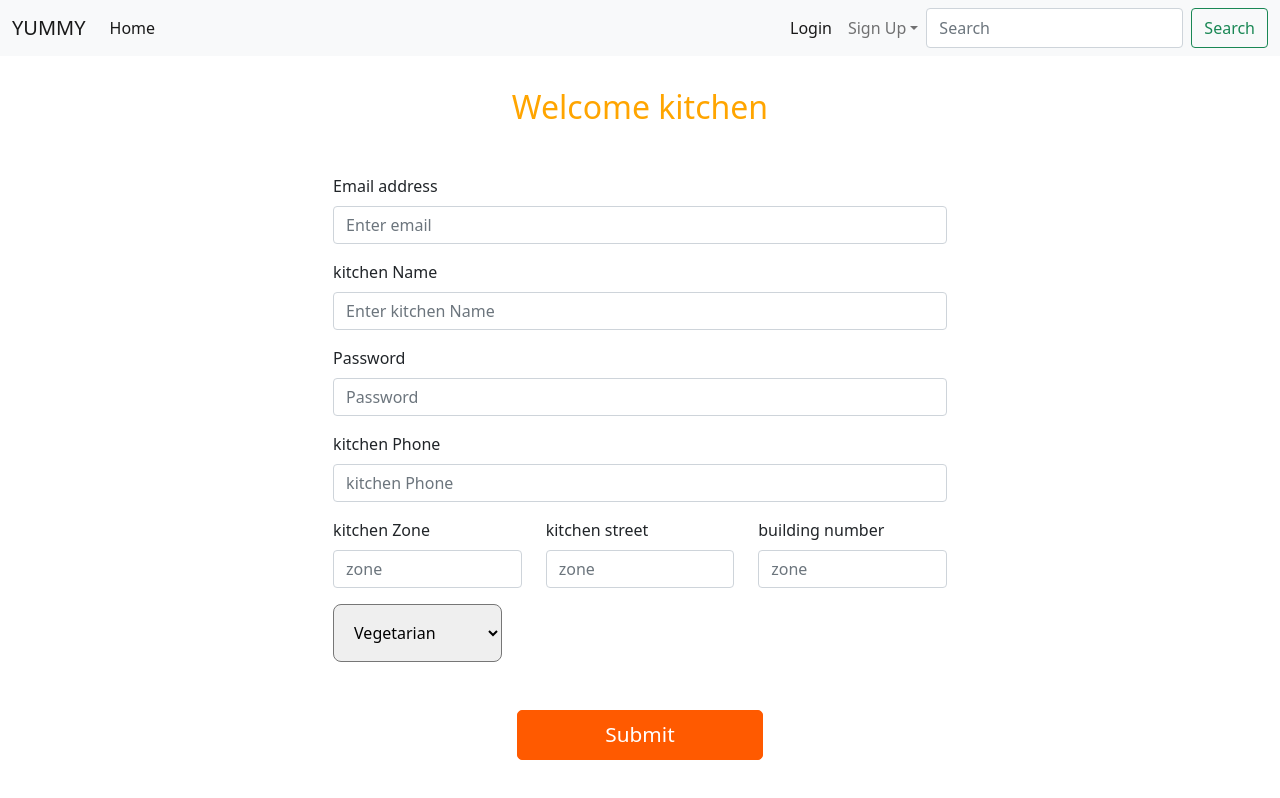
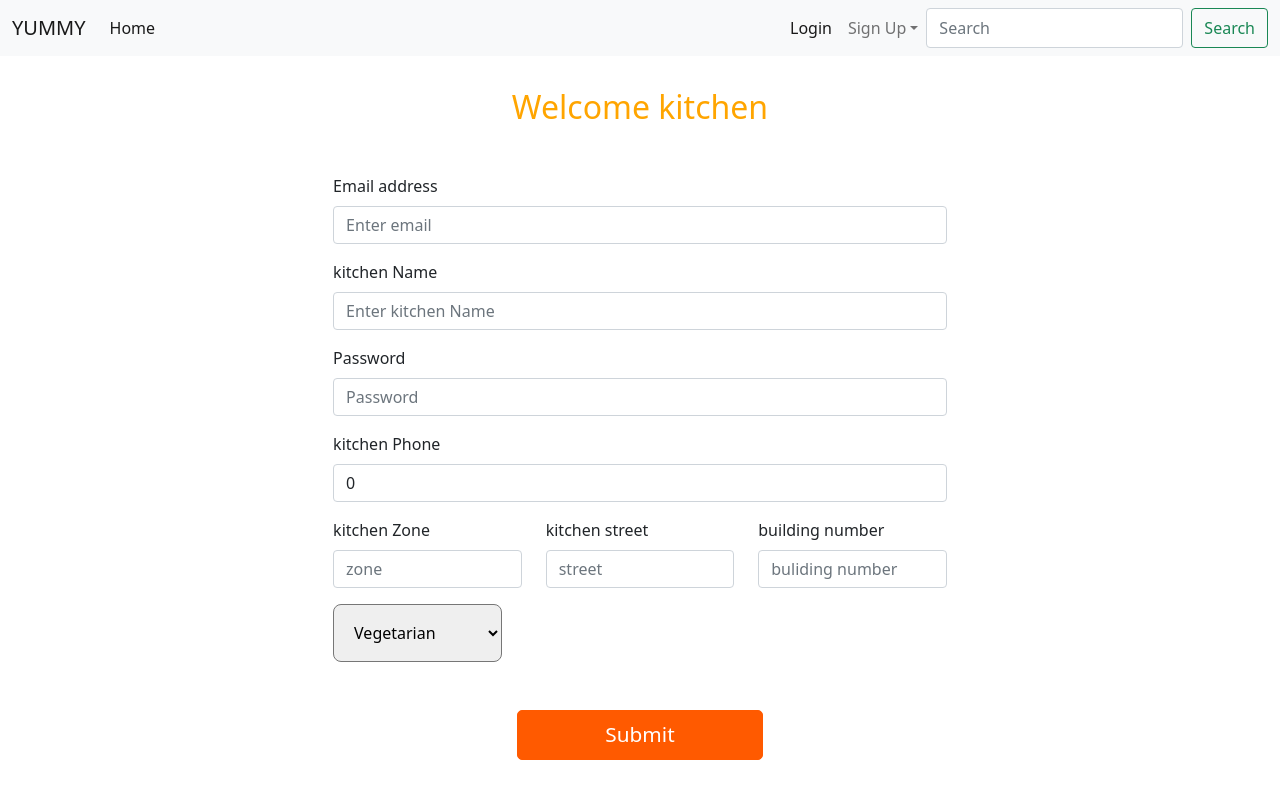
Before and after one commit to ZiadAmrAbdElmonaam/Yummy-Front, a React (Create React App) app: page /kitchenSignUP in a window 1280 px wide. Shown: the top 798 px of the page. Built offline with nearby package versions, Linux system fonts and the light colour scheme.

Commit message:
handle address

```diff
--- a/src/pages/SignUp/KitchenSignUP.jsx
+++ b/src/pages/SignUp/KitchenSignUP.jsx
@@ -11,12 +11,12 @@ export default function JoinUS() {
     kitchenName: "",
     kitchenEmail: "",
     kitchenPassword: "",
-    kitchenPhone: "",
+    kitchenPhone: 0,
     kitchenCategeory: "",
-    kitchenAddress: {
+    kitchenAddress:{
       zone: "",
       street: "",
-      buildingNumber: "",
+      buildingNumber: 0,
     },
   });
 
@@ -26,7 +26,7 @@ export default function JoinUS() {
     kitchenEmailError: "",
     kitchenPasswordError: "",
     kitchenPhoneError: "",
-    kitchenCategeory: "",
+    kitchenCategeoryError: "",
 
     kitchenAddressError: {
       zoneError: "",
@@ -37,14 +37,19 @@ export default function JoinUS() {
   // functions
   // handel kitchen change
   const handleKitchenChange = (event) => {
-    // if (event.target.name == "kitchenAddress.zone") {
-    //   console.log(event.target.name, event.target.value);
-    // }
+    if (event.target.name == "zone") {
+      // event.target.value=kitchen.kitchenAddress.zone
+      setKitchen({
+        ...kitchen,
+        [event.target.name]: event.target.value,
+      });
+      console.log(event.target.name, event.target.value);
+    }
     setKitchen({
       ...kitchen,
       [event.target.name]: event.target.value,
     });
-
+    console.log(event.target.name, event.target.value);
     handelValidationError(event.target.name, event.target.value);
   };
 
@@ -110,7 +115,7 @@ export default function JoinUS() {
       })
       .then((data) => {
         console.log(data);
-        window.location = "/login";
+        // window.location = "/login";
       });
   };
 
@@ -202,10 +207,10 @@ export default function JoinUS() {
               <Form.Group className="mb-3" controlId="formBasicPassword">
                 <Form.Label> kitchen street</Form.Label>
                 <Form.Control
-                  placeholder="zone"
+                  placeholder="street"
                   type="text"
-                  value={kitchen.kitchenAddress.street}
-                  name="kitchenAddress.street"
+                  value={kitchen.street}
+                  name="street"
                   onChange={(e) => handleKitchenChange(e)}
                 />
                 <Form.Text className="d-block text-danger mb-2">
@@ -217,10 +222,10 @@ export default function JoinUS() {
               <Form.Group className="mb-3" controlId="formBasicPassword">
                 <Form.Label> building number </Form.Label>
                 <Form.Control
-                  placeholder="zone"
+                  placeholder="buliding number"
                   type="number"
-                  value={kitchen.kitchenAddress.buildingNumber}
-                  name="kitchenAddress.buildingNumber"
+                  value={kitchen.buildingNumber}
+                  name="buildingNumber"
                   onChange={(e) => handleKitchenChange(e)}
                 />
                 <Form.Text className="d-block text-danger mb-2">
```
